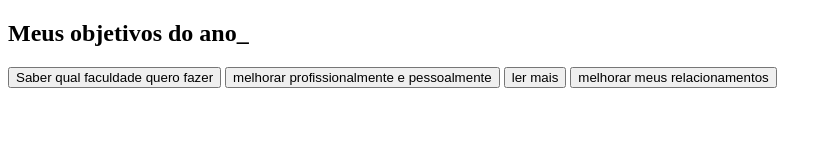
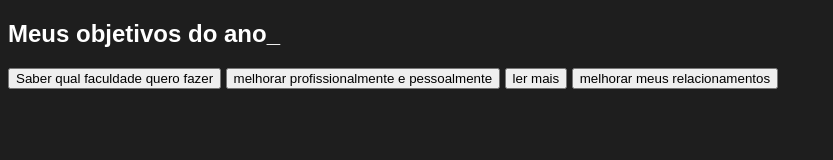
Before and after one commit to Thainaraw/VsCode3F, a plain HTML site: page index.html in a window 1280 px wide. Shown: the whole page, without its empty margins (0-833 px from the left). Drawn offline with Linux system fonts and the light colour scheme.

Commit message:
Add files via upload

```diff
--- a/style.css
+++ b/style.css
@@ -1,3 +1,4 @@
+@import url('https://fonts.googleapis.com/css2?family=Chakra+Petch:wght@400;700&display=swap');
 :root {
 --cor-de-fundo: #1E1E1E;
 --verde: #6FFF57;
@@ -6,3 +7,8 @@
 --botao-inativo: rgba(58, 55, 94, 0.5);
 --texto-fundo: rgba(58, 55, 94, 0.3);
 }
+body{
+    background-color: var(--cor-de-fundo);
+    color: var(--branco);
+    font-family: 'Chakra Pech', sans-serif;
+}
```
